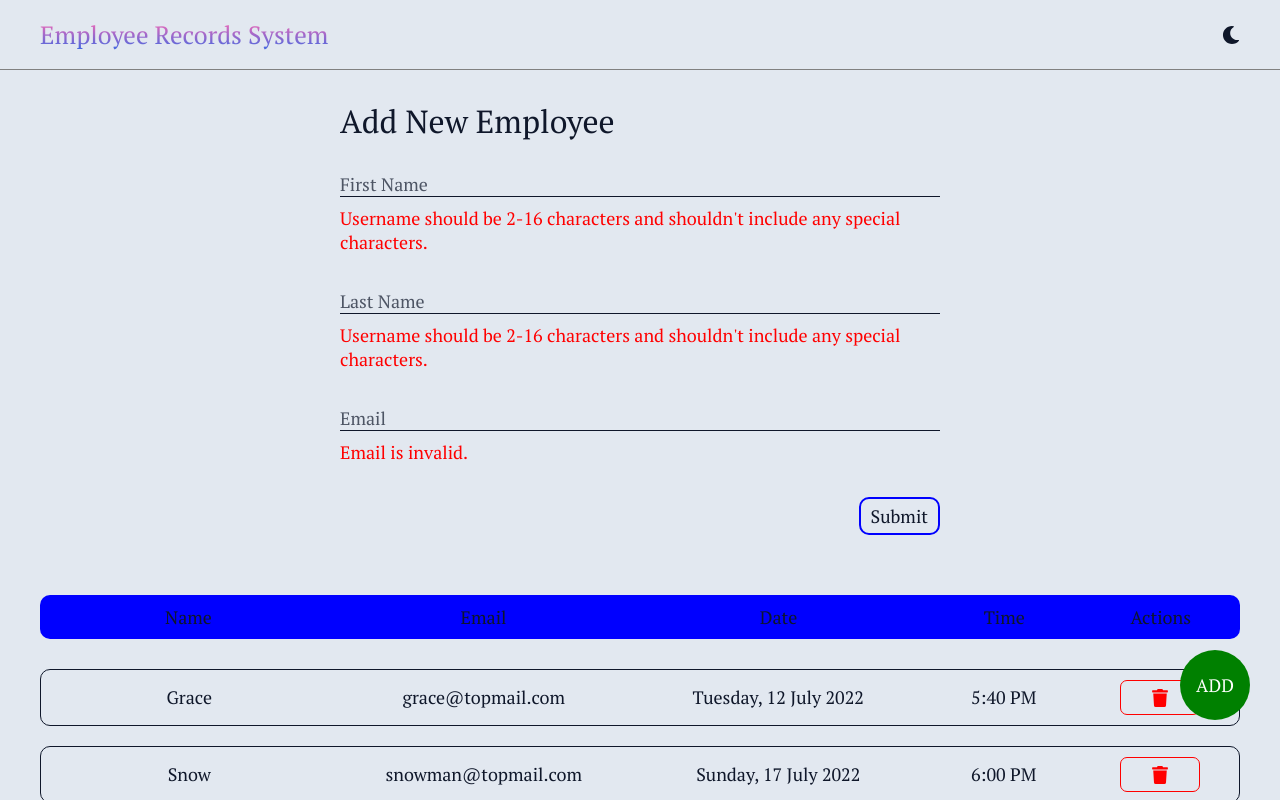
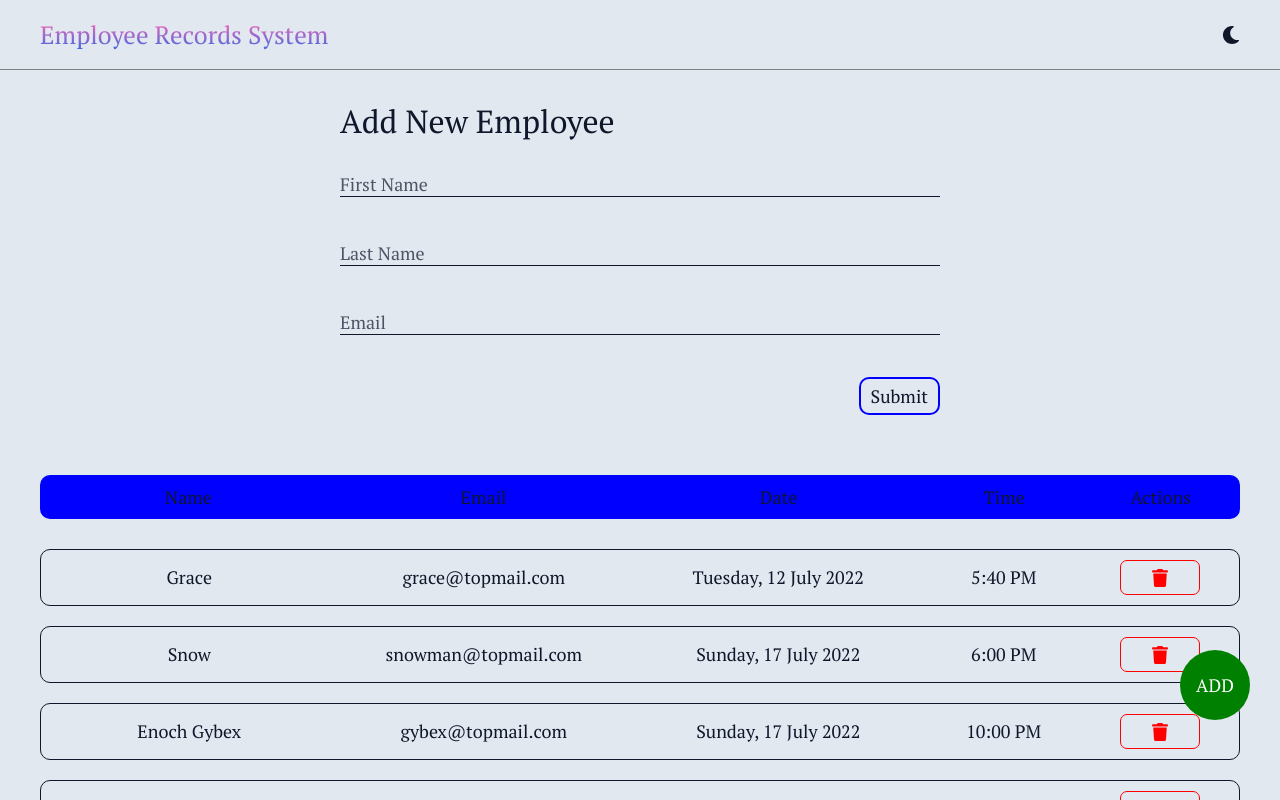
Before and after one commit to Yawson-Enoch/employee-records-system, a Next.js app: page / in a window 1280 px wide. Shown: the top 800 px of the page. Built offline with nearby package versions, Linux system fonts and the light colour scheme.

Commit message:
improve client-side form validation

```diff
--- a/components/main/CreateUserForm.styles.ts
+++ b/components/main/CreateUserForm.styles.ts
@@ -16,73 +16,6 @@ export const FormContainerDetails = styled.div`
 export const Form = styled.form`
   ${FlowContent}
 `;
-export const FormField = styled.div`
-  /* display: grid;
-  grid-template-columns: 1fr 2fr;
-  grid-auto-rows: 3.5rem; */
-  /* transition: all 0.3s; */
-
-  label {
-    display: block;
-    color: ${({ theme }) => theme.textColor};
-    transform: translateY(-2.5rem);
-    transform-origin: 0 0;
-    transition: transform 0.3s;
-    opacity: 0.7;
-  }
-
-  input {
-    width: 100%;
-    background-color: transparent;
-    color: ${({ theme }) => theme.textColor};
-    border-color: ${({ theme }) => theme.textColor};
-    box-shadow: none;
-    border-radius: 0;
-    border-width: 1px;
-    border-style: none none solid none;
-    transition: border-color 0.3s;
-    caret-color: ${({ theme }) => theme.textColor};
-    padding-bottom: 0.2rem;
-    /* border-radius: var(--radius-xs);
-    border: 2px solid blue;
-    border: 2px solid blue;
-    padding: 0.2rem 0.3rem;
-    */
-  }
-
-  input::placeholder {
-    color: transparent;
-  }
-
-  input:focus {
-    outline: none;
-    border-color: blue;
-  }
-
-  input:focus + label {
-    color: blue;
-    opacity: 1;
-  }
-
-  input:focus + label,
-  input:not(:placeholder-shown) + label {
-    transform: translate(-0.05rem, -4.7rem) scale(0.8);
-  }
-
-  /* input:focus-within {
-    transform: scale(1.02);
-  } */
-
-  div {
-    display: none;
-    color: red;
-    transform: translateY(-1.5rem);
-  }
-
-  input:invalid ~ div {
-    display: block;
-  }
-`;
 
 export const FormBtnContainer = styled.div`
   display: flex;
--- a/components/main/CreateUserForm.tsx
+++ b/components/main/CreateUserForm.tsx
@@ -6,21 +6,23 @@ import {
   FormBtnContainer,
   FormContainer,
   FormContainerDetails,
-  FormField,
 } from './CreateUserForm.styles';
+import FormElements from './FormElements';
+
+interface IFormValues {
+  firstName: string;
+  lastName: string;
+  email: string;
+}
+type dynamicKey = keyof IFormValues;
 
 const CreateUserForm = () => {
   const { setEmployees } = useEmployeesDbContext();
-  const [users, setUsers] = useState({
+  const [users, setUsers] = useState<IFormValues>({
     firstName: '',
     lastName: '',
     email: '',
   });
-  const [focusRemove, setFocusRemove] = useState(false);
-
-  const focusAndLeaveHandler = () => {
-    setFocusRemove(true);
-  };
 
   const changeHandler = (
     e: ChangeEvent<HTMLInputElement | HTMLSelectElement>
@@ -47,17 +49,52 @@ const CreateUserForm = () => {
         console.log(
           'Something Went Wrong: Possible Server Error',
           response.status
+          // add a div to bottom of form and display 'api' error message - message: {'could not insert data'}
         );
       }
       const data: IApiDataProps = await response.json();
       const { data: dataFromApi } = data;
       setEmployees(dataFromApi);
+      // remove form modal
     } catch (error: any) {
+      // add a div to bottom of form and display 'fetch' error message - network error
       console.log(error.message);
     } finally {
       setUsers({ firstName: '', lastName: '', email: '' });
+      // remove finally
     }
   };
+
+  const inputs = [
+    {
+      id: 'firstname',
+      name: 'firstName',
+      type: 'text',
+      placeholder: 'Your First Name',
+      pattern: '^[A-Za-z0-9]{2,16}$',
+      labelText: 'First Name',
+      errorMessage: `Username should be 2-16 characters and shouldn't include any special
+      characters.`,
+    },
+    {
+      id: 'lastname',
+      name: 'lastName',
+      type: 'text',
+      placeholder: 'Your Last Name',
+      pattern: '^[A-Za-z0-9]{2,16}$',
+      labelText: 'Last Name',
+      errorMessage: `Username should be 2-16 characters and shouldn't include any special
+      characters.`,
+    },
+    {
+      id: 'email',
+      name: 'email',
+      type: 'email',
+      placeholder: 'name@email.com',
+      labelText: 'Email',
+      errorMessage: 'Email is invalid.',
+    },
+  ];
 
   return (
     <FormContainer>
@@ -65,7 +102,29 @@ const CreateUserForm = () => {
         <p>Add New Employee</p>
       </FormContainerDetails>
       <Form onSubmit={submitHandler}>
-        <FormField>
+        {inputs.map((input, index) => {
+          return (
+            <FormElements
+              key={index}
+              {...input}
+              onChange={changeHandler}
+              value={users[input.name as dynamicKey]}
+            />
+          );
+        })}
+        <FormBtnContainer>
+          <button type='submit'>Submit</button>
+        </FormBtnContainer>
+      </Form>
+    </FormContainer>
+  );
+};
+
+export default CreateUserForm;
+
+// type dynamicKey = keyof typeof users;
+{
+  /* <FormField>
           <input
             type='text'
             name='firstName'
@@ -114,13 +173,5 @@ const CreateUserForm = () => {
           />
           <label htmlFor='email'>Email</label>
           <div>Email is invalid.</div>
-        </FormField>
-        <FormBtnContainer>
-          <button type='submit'>Submit</button>
-        </FormBtnContainer>
-      </Form>
-    </FormContainer>
-  );
-};
-
-export default CreateUserForm;
+        </FormField> */
+}
--- /dev/null
+++ b/components/main/FormElements..styles.ts
@@ -0,0 +1,69 @@
+import styled from 'styled-components';
+
+export const FormField = styled.div<{ focused: boolean }>`
+  /* display: grid;
+grid-template-columns: 1fr 2fr;
+grid-auto-rows: 3.5rem; */
+  /* transition: all 0.3s; */
+
+  label {
+    display: block;
+    color: ${({ theme }) => theme.textColor};
+    transform: translateY(-2.5rem);
+    transform-origin: 0 0;
+    transition: transform 0.3s;
+    opacity: 0.7;
+  }
+
+  input {
+    width: 100%;
+    background-color: transparent;
+    color: ${({ theme }) => theme.textColor};
+    border-color: ${({ theme }) => theme.textColor};
+    box-shadow: none;
+    border-radius: 0;
+    border-width: 1px;
+    border-style: none none solid none;
+    transition: border-color 0.3s;
+    caret-color: ${({ theme }) => theme.textColor};
+    padding-bottom: 0.2rem;
+    /* border-radius: var(--radius-xs);
+  border: 2px solid blue;
+  border: 2px solid blue;
+  padding: 0.2rem 0.3rem;
+  */
+  }
+
+  input::placeholder {
+    color: transparent;
+  }
+
+  input:focus {
+    outline: none;
+    border-color: blue;
+  }
+
+  input:focus + label {
+    color: blue;
+    opacity: 1;
+  }
+
+  input:focus + label,
+  input:not(:placeholder-shown) + label {
+    transform: translate(-0.05rem, -4.7rem) scale(0.8);
+  }
+
+  /* input:focus-within {
+  transform: scale(1.02);
+} */
+
+  div {
+    display: none;
+    color: hsl(0, 100%, 30%);
+    transform: translateY(-1.5rem);
+  }
+
+  input:invalid ~ div {
+    display: ${({ focused }) => focused && 'block'};
+  }
+`;
--- /dev/null
+++ b/components/main/FormElements.tsx
@@ -0,0 +1,42 @@
+import { ChangeEvent, ChangeEventHandler, useState } from 'react';
+import { FormField } from './FormElements..styles';
+
+interface IFormElements {
+  placeholder: string;
+  type: string;
+  value: string;
+  name: string;
+  id: string;
+  labelText: string;
+  errorMessage: string;
+  pattern?: string;
+  onChange(e: ChangeEvent<HTMLInputElement | HTMLSelectElement>): void;
+}
+
+const FormElements = (props: IFormElements) => {
+  const [focusRemove, setFocusRemove] = useState(false);
+
+  const focusAndLeaveHandler = () => {
+    setFocusRemove(true);
+  };
+
+  return (
+    <FormField focused={focusRemove}>
+      <input
+        type={props.type}
+        name={props.name}
+        value={props.value}
+        id={props.id}
+        required
+        placeholder={props.placeholder}
+        pattern={props?.pattern}
+        onChange={props.onChange}
+        onBlur={focusAndLeaveHandler}
+      />
+      <label htmlFor={props.id}>{props.labelText}</label>
+      <div>{props.errorMessage}</div>
+    </FormField>
+  );
+};
+
+export default FormElements;
--- a/data/employees.json
+++ b/data/employees.json
@@ -1 +1 @@
-[{"id":"1657647618199","name":"Grace","email":"grace@topmail.com","addedDate":"Tuesday, 12 July 2022","addedTime":"5:40 PM"},{"id":"1658080818717","name":"Snow","email":"snowman@topmail.com","addedDate":"Sunday, 17 July 2022","addedTime":"6:00 PM"},{"id":"1658095242745","name":"Enoch Gybex","email":"gybex@topmail.com","addedDate":"Sunday, 17 July 2022","addedTime":"10:00 PM"}]
+[{"id":"1657647618199","name":"Grace","email":"grace@topmail.com","addedDate":"Tuesday, 12 July 2022","addedTime":"5:40 PM"},{"id":"1658080818717","name":"Snow","email":"snowman@topmail.com","addedDate":"Sunday, 17 July 2022","addedTime":"6:00 PM"},{"id":"1658095242745","name":"Enoch Gybex","email":"gybex@topmail.com","addedDate":"Sunday, 17 July 2022","addedTime":"10:00 PM"},{"id":"1658142200144","name":"Gybex Enoch","email":"enoch@gmail.com","addedDate":"Monday, 18 July 2022","addedTime":"11:03 AM"}]
```
